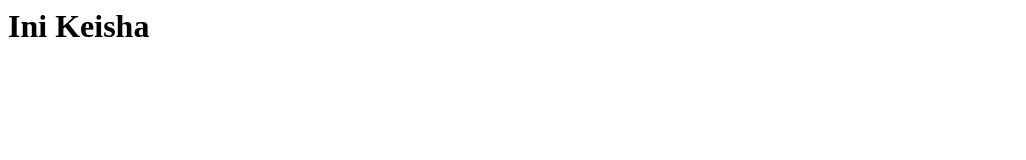
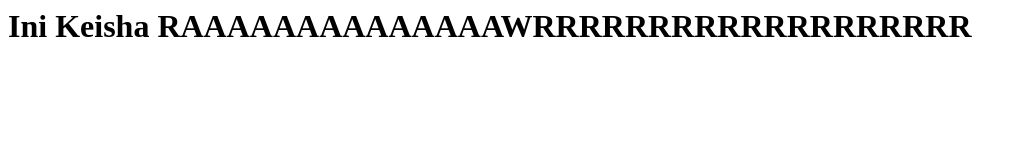
Before and after one commit to lvaszea/cicakterbang, a plain HTML site: page index.html in a window 1280 px wide. Shown: the whole page, without its empty margins (0-1026 px from the left). Drawn offline with Linux system fonts and the light colour scheme.

Commit message:
Update index.html

```diff
--- a/index.html
+++ b/index.html
@@ -1 +1 @@
-<h1>Ini Keisha</h1>
+<h1>Ini Keisha RAAAAAAAAAAAAAAWRRRRRRRRRRRRRRRRRRR</h1>
```
